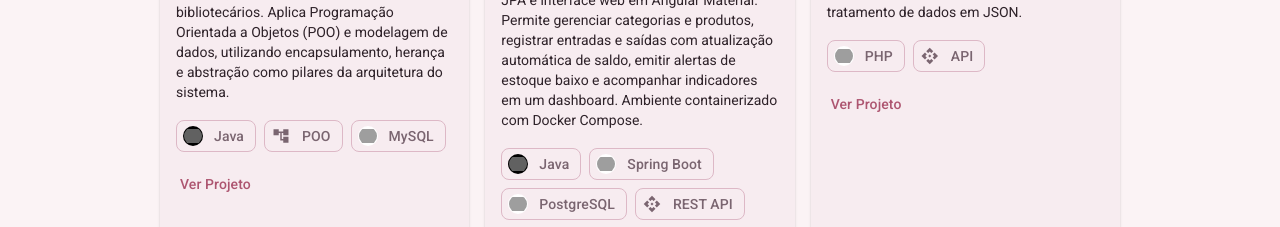
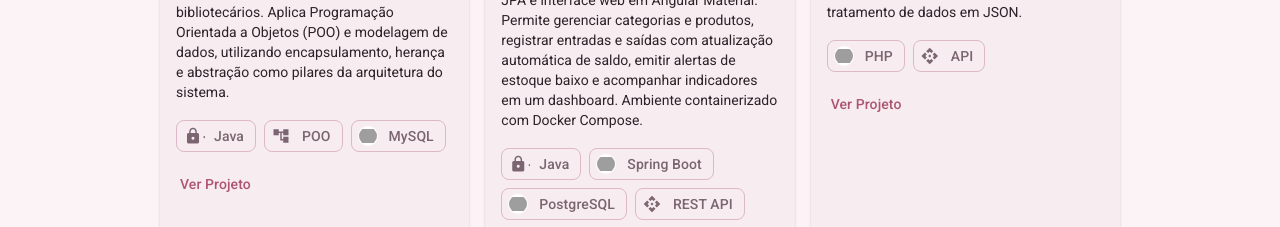
Before and after one commit to MariaClaraCorecha/portfolio, an Angular app: page / in a window 1280 px wide. Shown: the part 2920-3147 px from the top of the page. Built offline with nearby package versions, Linux system fonts and the light colour scheme; grey boxes are pictures that could not be loaded.

Commit message:
feat: update NASA API project link to GitHub repository and simplify avatar rendering

```diff
--- a/src/app/projects/projects.html
+++ b/src/app/projects/projects.html
@@ -19,9 +19,7 @@
                 @let icon = getTechIcon(tech);
                 <mat-chip>
                   @if (icon.kind === 'logo') {
-                    <img matChipAvatar [src]="icon.value" [alt]="tech" />
-                  } @else if (icon.kind === 'logo-mono') {
-                    <img matChipAvatar class="icon-mono" [src]="icon.value" [alt]="tech" />
+                    <img matChipAvatar [src]="icon.value" alt="" />
                   } @else {
                     <mat-icon matChipAvatar>{{ icon.value }}</mat-icon>
                   }
--- a/src/app/projects/projects.scss
+++ b/src/app/projects/projects.scss
@@ -59,12 +59,3 @@ $backend-accent: var(--accent-terracotta);
   grid-template-columns: repeat(auto-fill, minmax(260px, 1fr));
   gap: 1rem;
 }
-
-::ng-deep .mat-mdc-chip-avatar {
-  object-fit: contain;
-  padding: 3px;
-}
-
-::ng-deep .icon-mono {
-  filter: invert(1);
-}
--- a/src/app/projects/projects.ts
+++ b/src/app/projects/projects.ts
@@ -79,7 +79,7 @@ export class Projects {
           description:
             'Aplicação em PHP que consome a API pública da NASA para exibir fotos capturadas pelos rovers em Marte, junto com as informações de cada registro. Pratica integração com APIs externas e tratamento de dados em JSON.',
           tech: ['PHP', 'API'],
-          link: 'https://nasa-api-taupe-rho.vercel.app/',
+          link: 'https://github.com/MariaClaraCorecha/nasa-api',
         },
       ],
     },
```
